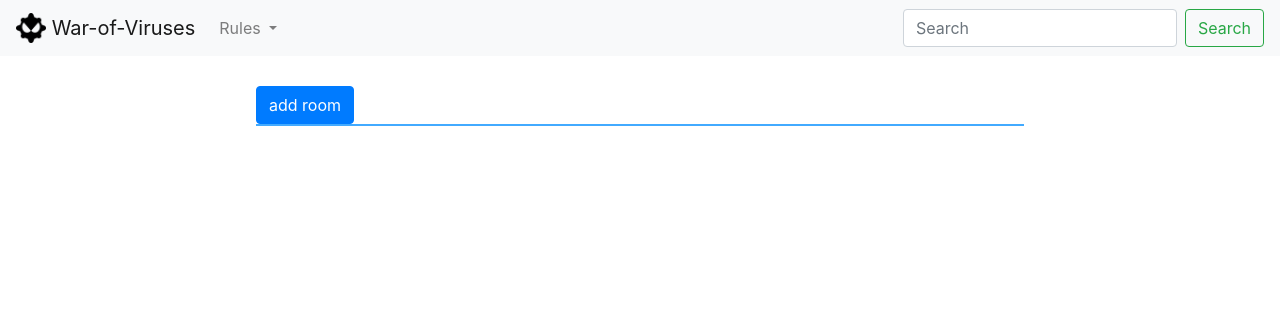
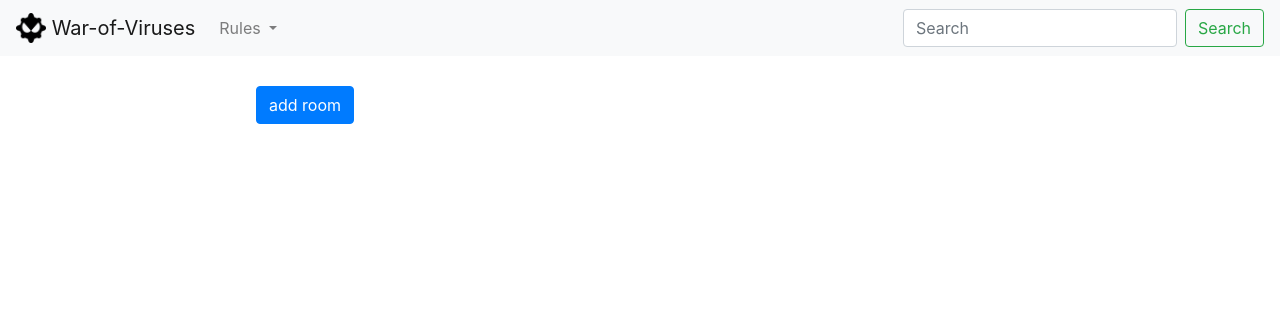
Before and after one commit to victormorozov1/flask-socketio-online-game, a Flask app: page / in a window 1280 px wide. Shown: the top 316 px of the page. Run offline with Flask 2, Linux system fonts and the light colour scheme; some libraries are stand-ins or nearby versions.

Commit message:
fix room-list design

```diff
--- a/app/static/css/main.css
+++ b/app/static/css/main.css
@@ -30,11 +30,9 @@
     justify-content: space-between;
     color: #00008b;
     border: 1px solid #42aaff;
+    margin: 2px;
 }
 
-#rooms-list{
-    border: 1px solid #42aaff;
-}
 
 .room:hover{
     background-color: #ccccff
```
